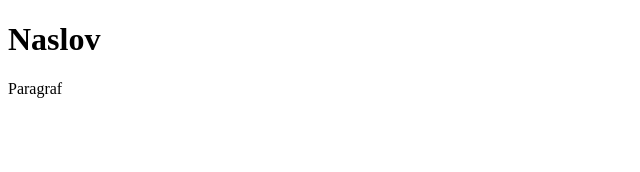
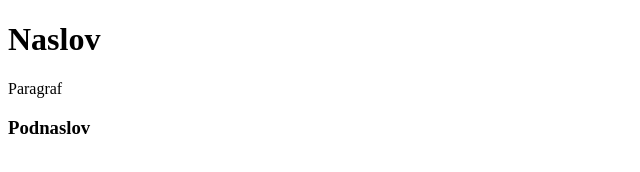
Before and after one commit to marko-hlapcic/repozitorij-ponavljanje-test2, a plain HTML site: page index.html in a window 1280 px wide. Shown: the whole page, without its empty margins (0-640 px from the left). Drawn offline with Linux system fonts and the light colour scheme.

Commit message:
Master - drugi commit

```diff
--- a/index.html
+++ b/index.html
@@ -11,5 +11,8 @@
         <h1>Naslov</h1>
         <p>Paragraf</p>
     </header>
+    <main>
+        <h3>Podnaslov</h3>
+    </main>
 </body>
 </html>
```
